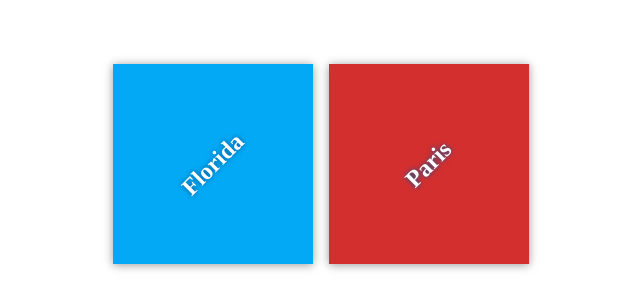
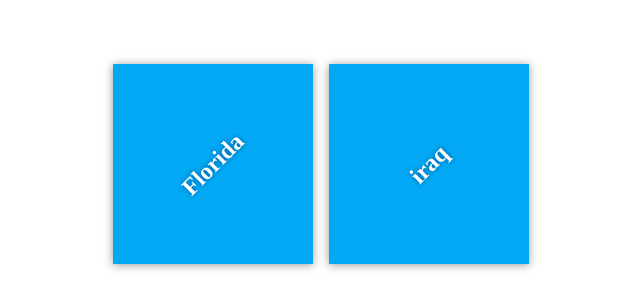
Before and after one commit to AlaaBasil/my-travel-plans, a plain HTML site: page index.html in a window 1280 px wide. Shown: the part 236-544 px from the top of the page, without its empty margins (319-959 px from the left). Drawn offline with Linux system fonts and the light colour scheme.

```diff
--- a/index.html
+++ b/index.html
@@ -14,8 +14,8 @@
                 <h2>Florida</h2>
             </div>
 
-            <div class="destination" id="paris">
-                <h2>Paris</h2>
+            <div class="destination" id="iraq">
+                <h2>iraq</h2>
             </div>
         </div>
     </div>
```
